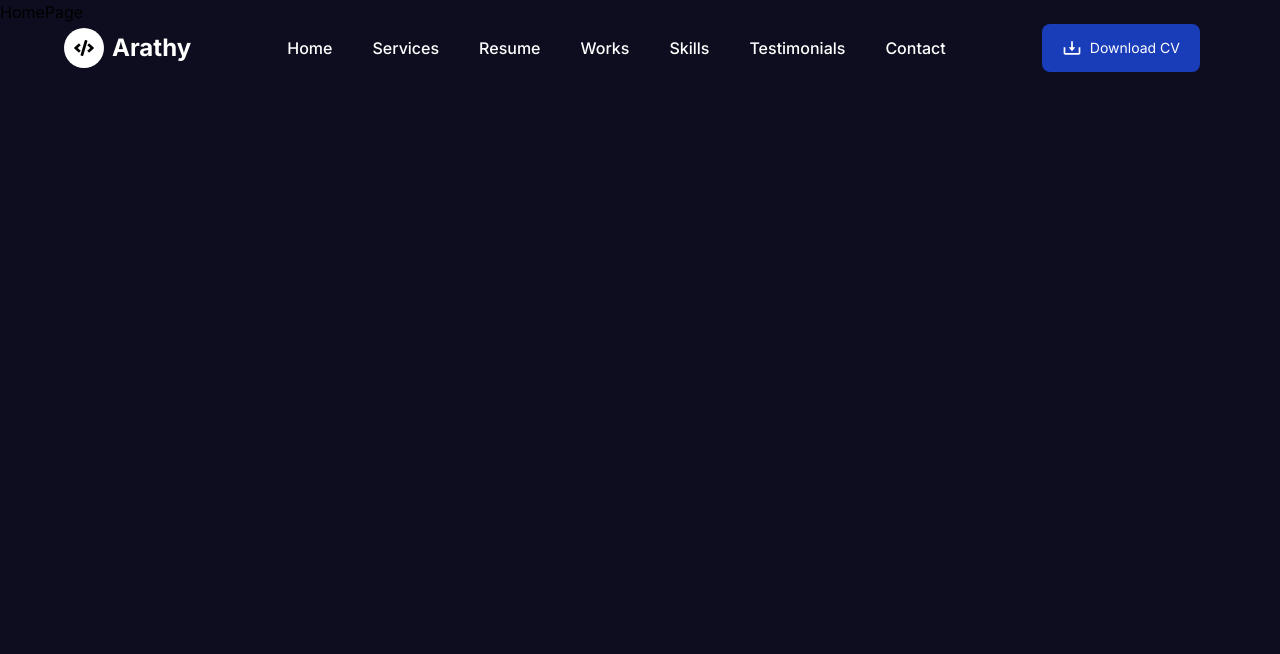
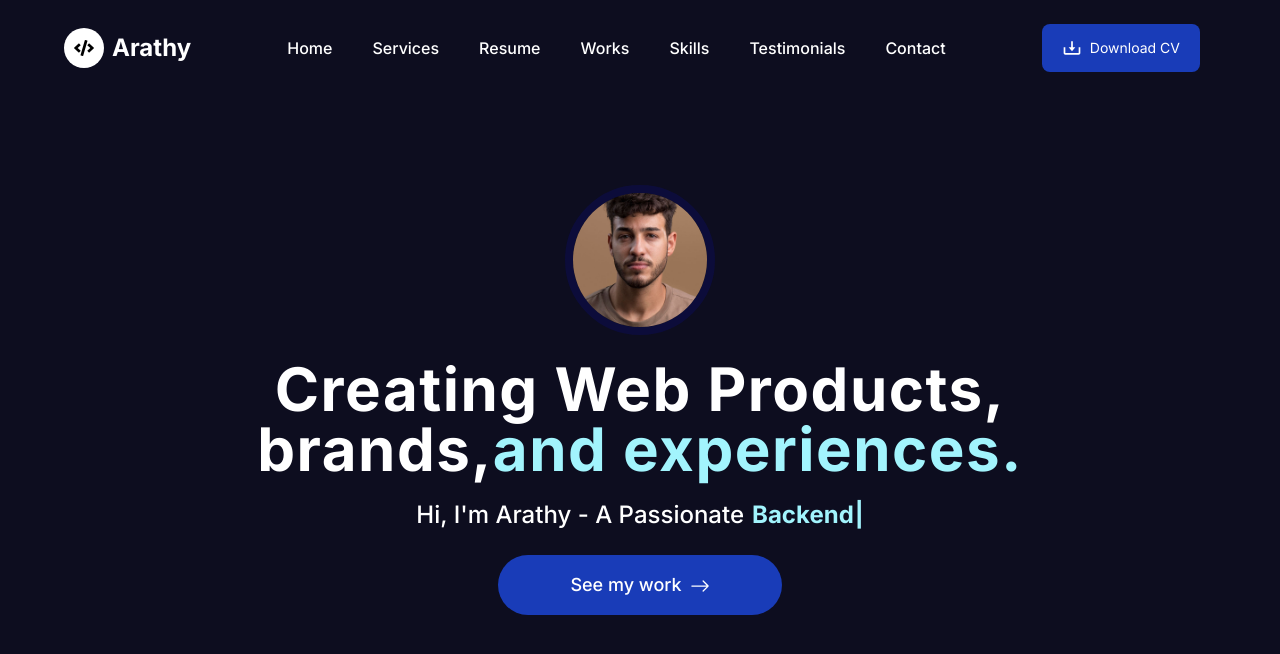
Before and after one commit to arathyrajeesh/portfolio-nextjs, a Next.js app: page / in a window 1280 px wide. Shown: the top 654 px of the page. Built offline with nearby package versions, Linux system fonts and the light colour scheme.

Commit message:
hero content added

```diff
--- /dev/null
+++ b/components/Home/Hero/Hero.tsx
@@ -0,0 +1,49 @@
+"use client";
+import Image from 'next/image'
+import React from 'react'
+import { BsArrowBarRight, BsArrowRight } from 'react-icons/bs';
+import Typewriter from 'typewriter-effect'
+const Hero = () => {
+    return (
+        <div className='relative h-screen flex items-center justify-center text-white overflow-hidden flex-col '>
+            <div className='relative z-10 flex flex-col items-center '>
+                <Image src="/images/s1.jpg"
+                alt='heroimage'
+                width={150}
+                height={150}
+                className='rounded-full border-8
+                border-[#0c0c48aa]' />
+                <h1 className='text-2xl sm:text-4xl md:text-5xl lg:text-6xl mt-6 text-center font-bold tracking-wide'>
+                    Creating Web Products, <br/>
+                    brands,
+                    <span className='text-cyan-200'>and experiences.</span>
+                </h1>
+                <h2 className='mt-5 text-sm px-2 text-center sm:text-2xl font-medium flex items-center'>
+                    Hi, I'm Arathy - A Passionate
+                    <span className='text-cyan-200 font-bold'>
+                        <Typewriter options={{
+                            strings:[
+                                ' Frontend Developer',
+                                ' Backend Developer',
+                                ' Web Developer',
+                                ' Python FullStack Developer'
+                            ],
+                            autoStart:true,
+                            loop:true,
+                            delay:75,
+                            deleteSpeed:50,
+                            wrapperClassName:'pl-2'
+                        }} />
+                    </span>
+                </h2>
+                <button className='mt-6 px-18 py-4 bg-blue-800 hover:bg-blue-900 transition-all duration-300
+                cursor-pointer rounded-full text-lg font-medium'>
+                    <span>See my work</span>
+                    <BsArrowRight className='w-5 h-5 ml-2 inline-block'/>
+                </button>
+            </div>
+        </div>
+    )
+}
+
+export default Hero
--- a/components/Home/Home.tsx
+++ b/components/Home/Home.tsx
@@ -1,9 +1,10 @@
 import React from 'react'
+import Hero from './Hero/Hero'
 
 const Home = () => {
     return (
     <div className='overflow-hidden'>
-        HomePage
+        <Hero/>
     </div>
 )
 }
--- a/package.json
+++ b/package.json
@@ -12,7 +12,8 @@
     "next": "15.5.4",
     "react": "19.1.0",
     "react-dom": "19.1.0",
-    "react-icons": "^5.5.0"
+    "react-icons": "^5.5.0",
+    "typewriter-effect": "^2.22.0"
   },
   "devDependencies": {
     "@eslint/eslintrc": "^3",
```
Also changed, not shown: 1 other file (tests, documents, lock files or other folders).
